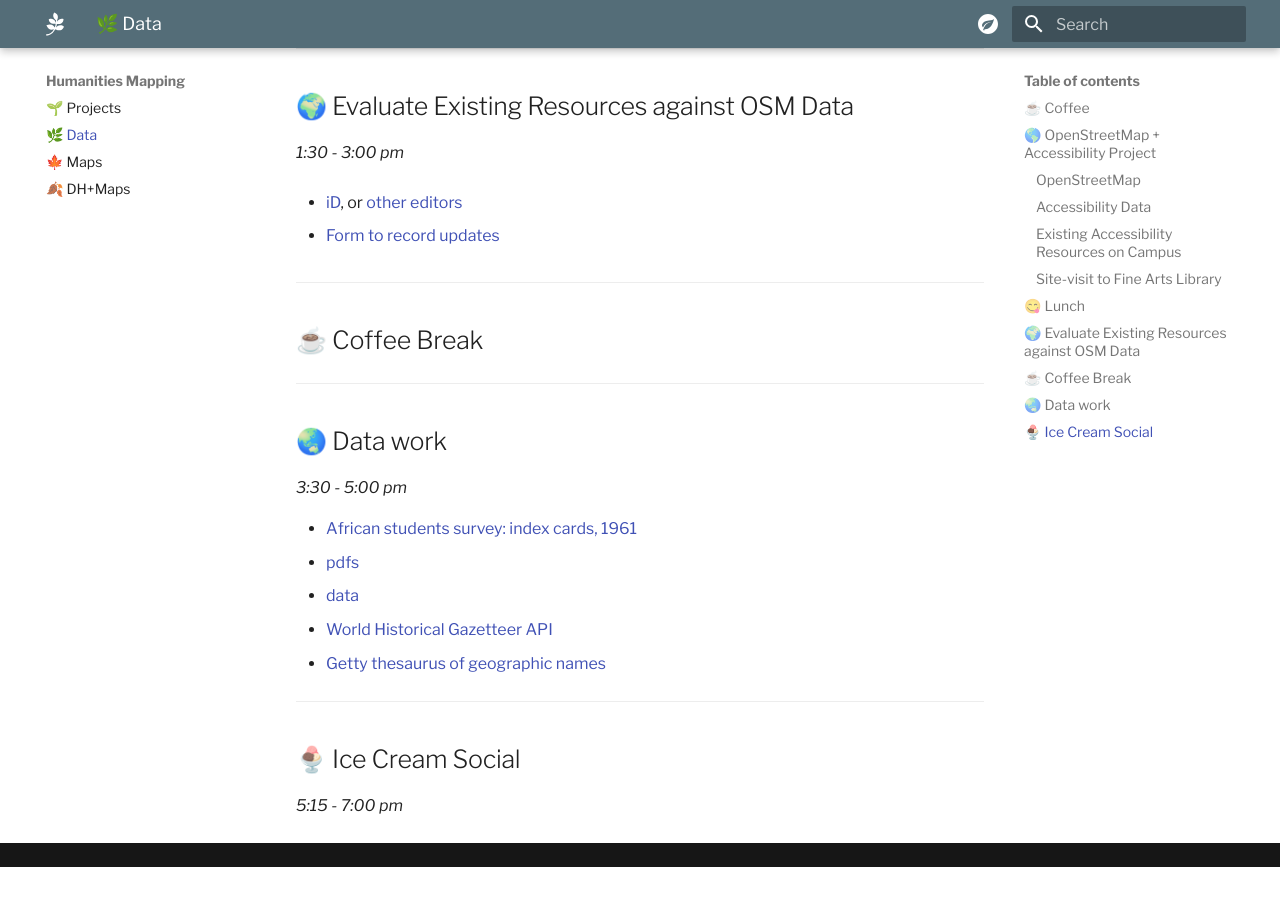
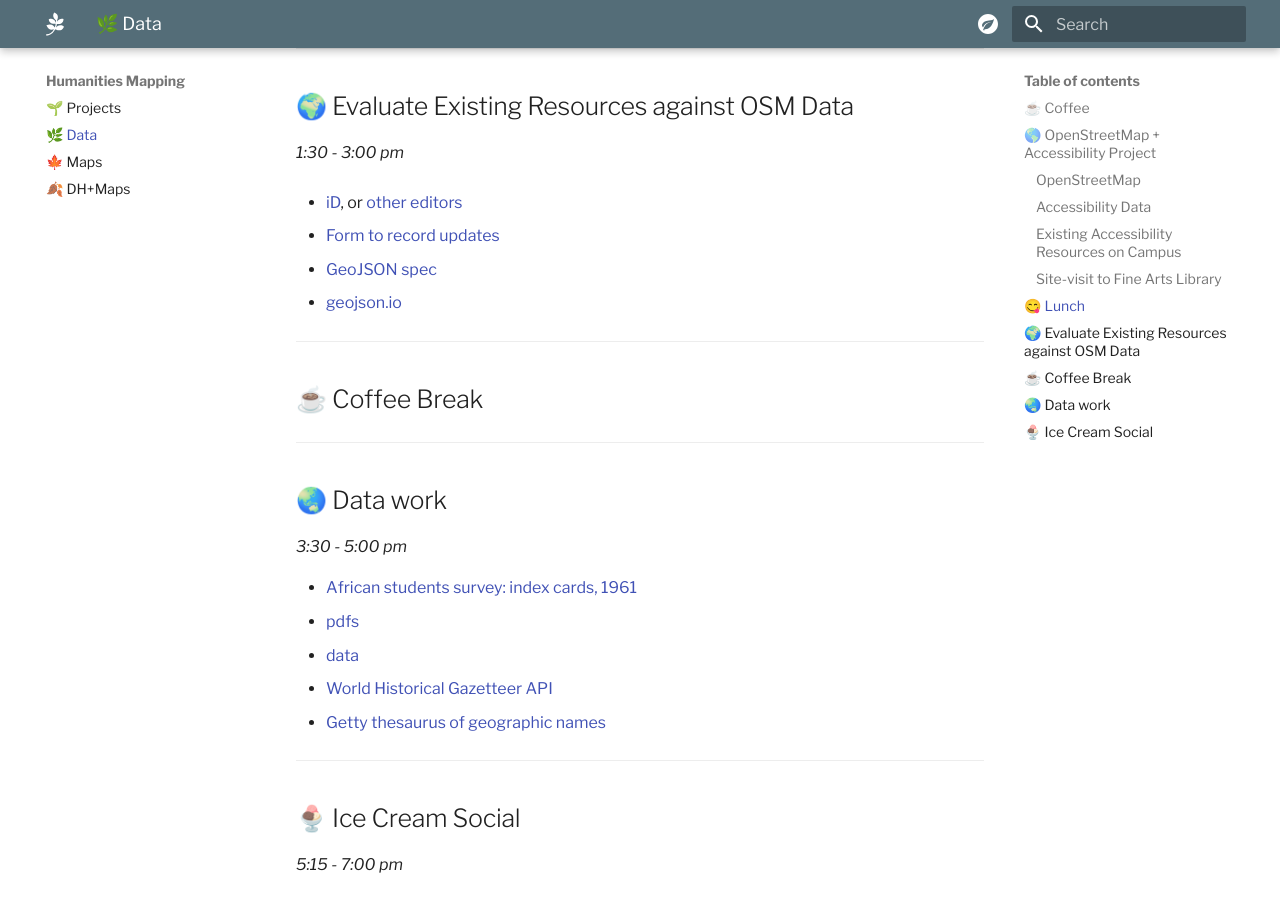
Before and after one commit to apjanco/leaflet-course, an MkDocs documentation site: the page built from docs/day2.md, in a window 1280 px wide and 900 px high, scrolled down 1226 px. Built offline with MkDocs 1.6.1 and Material for MkDocs 9.7.7, drawn with Linux system fonts in a browser that asks for light colours; before the commit the page ends 2093 px from its top, so only the background shows below that.

Commit message:
Update day2.md

```diff
--- a/docs/day2.md
+++ b/docs/day2.md
@@ -49,7 +49,8 @@
 
 - [Form to record updates](https://upenn.libwizard.com/f/for-penn-access)
 
-
+- [GeoJSON spec](https://stevage.github.io/geojson-spec/)
+- [geojson.io](https://geojson.io/#map=12.98/39.95336/-75.20187)
 <hr>
 
 ## ☕ Coffee Break
```
